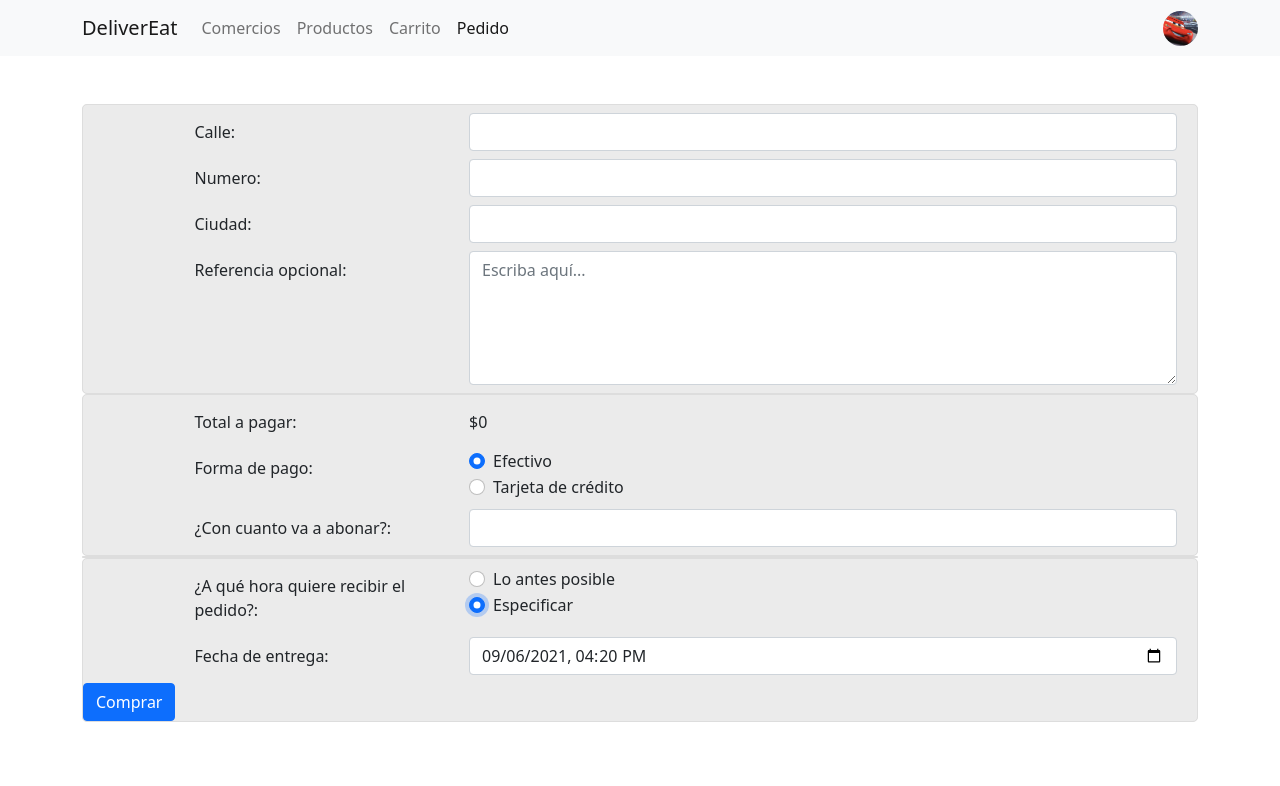
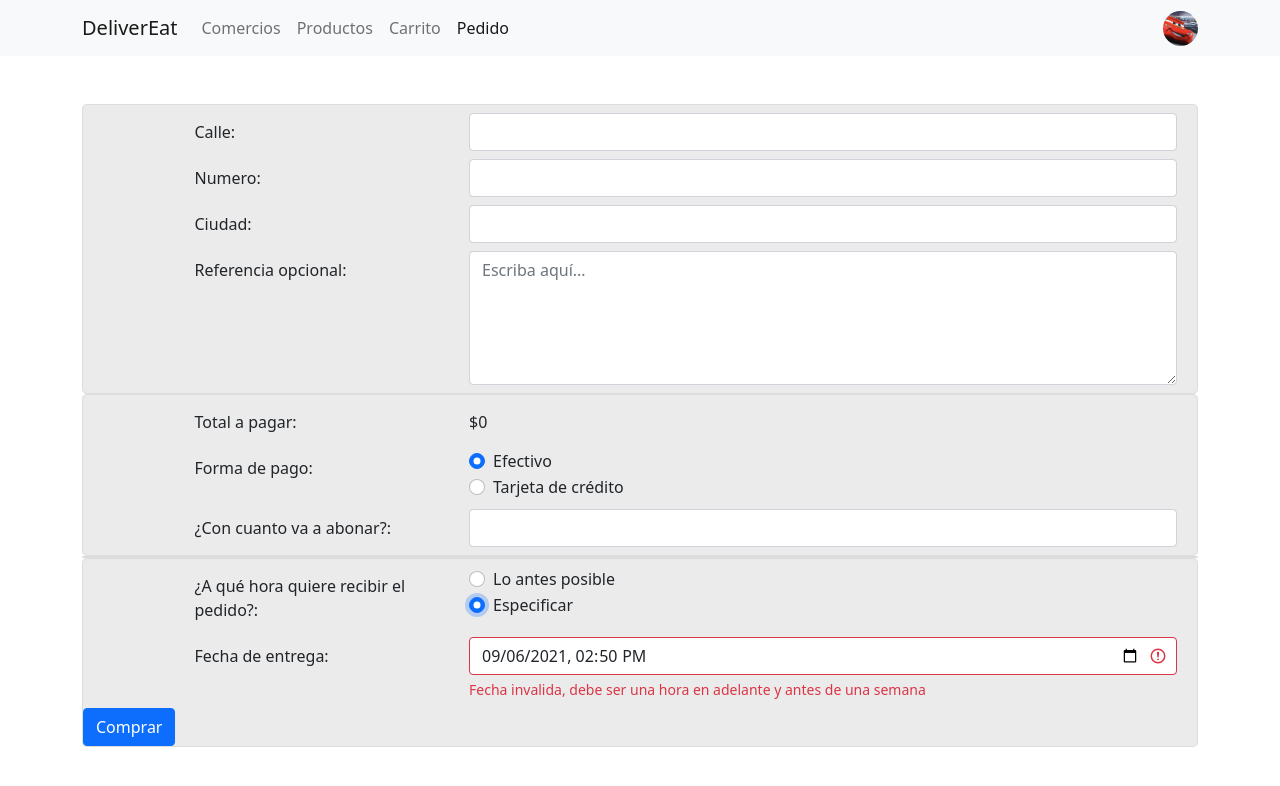
Before and after one commit to mzguido/ISW-Grupo10-4K1-2021, an Angular app in the folder Trabajos Practicos/Evaluables/TP6/ISW-2021-TPE-G10-06-DeliverEat/cliente/: page /pedido in a window 1280 px wide. Both pictures are taken after a click on the radio button "Especificar". Shown: the top 786 px of the page. Built offline with nearby package versions, Linux system fonts and the light colour scheme.

Commit message:
Actrualizado formulario pedido, validaciones v.1.2

```diff
--- a/Trabajos Practicos/Evaluables/TP6/ISW-2021-TPE-G10-06-DeliverEat/cliente/src/app/components/pedido/pedido.component.css
+++ b/Trabajos Practicos/Evaluables/TP6/ISW-2021-TPE-G10-06-DeliverEat/cliente/src/app/components/pedido/pedido.component.css
@@ -0,0 +1,6 @@
+.span-invalid {
+  width: 100%;
+  margin-top: 0.25rem;
+  font-size: 0.875em;
+  color: #dc3545;
+}
--- a/Trabajos Practicos/Evaluables/TP6/ISW-2021-TPE-G10-06-DeliverEat/cliente/src/app/components/pedido/pedido.component.html
+++ b/Trabajos Practicos/Evaluables/TP6/ISW-2021-TPE-G10-06-DeliverEat/cliente/src/app/components/pedido/pedido.component.html
@@ -48,8 +48,13 @@
             <div class="form-group row m-2">
                 <label class="col-form-label col-md-3 offset-md-1">Referencia opcional:</label>
                 <div class="col-sm-8">
-                    <textarea class="form-control" name="ref_opc" id="ref_opc" cols="100" rows="5" maxlength="280"
-                        placeholder="Escriba aquí..." formControlName="referencia"></textarea>
+                    <textarea class="form-control" name="ref_opc" id="ref_opc" cols="100" rows="5"
+                        placeholder="Escriba aquí..." formControlName="referencia"
+                        [ngClass]="{'is-invalid': FormPedido.controls.referencia.errors?.maxlength}"></textarea>
+                    <span class="invalid-feedback" *ngIf="FormPedido.controls.referencia.errors?.maxlength">
+                        <!-- *ngIf=" FormPedido.controls.referencia.dirty && FormPedido.controls.referencia.value.length > 280"> -->
+                        No debe superar los 280 caracteres
+                    </span>
                 </div>
             </div>
         </fieldset>
@@ -109,10 +114,10 @@
                         </span>
 
                         <span class="invalid-feedback"
-                            *ngIf="(FormPedido.controls.numeroTarjeta.touched || submitted) && FormPedido.controls.numeroTarjeta.errors && FormPedido.controls.numeroTarjeta.errors.pattern ">
+                            *ngIf=" FormPedido.controls.numeroTarjeta.errors && FormPedido.controls.numeroTarjeta.errors.pattern ">
                             Número de tarjeta incorrecto
                         </span>
-                        <span class="invalid-feedback" *ngIf="!esVisa()">
+                        <span class="span-invalid" *ngIf="!esVisa() && FormPedido.controls.numeroTarjeta.dirty ">
                             La tarjeta ingresada no es VISA
                         </span>
                     </div>
@@ -180,7 +185,11 @@
                 <label class="col-form-label col-md-3 offset-md-1">Fecha de entrega:</label>
                 <div class="col-sm-8">
                     <input type="datetime-local" class="form-control" name="fecha_pedido" id="fecha_pedido"
-                        formControlName="fechaEntrega">
+                        formControlName="fechaEntrega" [ngClass]="{'is-invalid':!fechaEntregaValida()}">
+
+                    <span class="invalid-feedback" *ngIf="(!fechaEntregaValida()  )">
+                        Fecha invalida, debe ser una hora en adelante y antes de una semana
+                    </span>
                 </div>
                 <!-- <div class="form-group row m-2">
                         <label class="col-form-label col-md-3 offset-md-1">Fecha de vencimiento:</label>
--- a/Trabajos Practicos/Evaluables/TP6/ISW-2021-TPE-G10-06-DeliverEat/cliente/src/app/components/pedido/pedido.component.ts
+++ b/Trabajos Practicos/Evaluables/TP6/ISW-2021-TPE-G10-06-DeliverEat/cliente/src/app/components/pedido/pedido.component.ts
@@ -13,7 +13,7 @@ export class PedidoComponent implements OnInit {
     calle: ['', [Validators.required]],
     numero: ['', [Validators.required]],
     ciudad: [, [Validators.required]],
-    referencia: ['', [Validators.required]],
+    referencia: ['', [Validators.required, Validators.maxLength(280)]],
     formaPago: ['efectivo', []],
     monto: [, [Validators.required]],
     // numeroTarjeta: [, [Validators.pattern('^4[0-9]{12}(?:[0-9]{3})?$')]],
@@ -21,7 +21,9 @@ export class PedidoComponent implements OnInit {
     cvc: [],
     fechaTarjeta: [this.getMesAnioActual()],
     prioridadEntrega: ['antesPosible'],
-    fechaEntrega: [new Date().toISOString().substring(0, 16)],
+    // fechaEntrega: [new Date().toISOString().substring(0, 16)],
+    fechaEntrega: [this.getFechaHoraActual().toISOString().substring(0, 16)],
+
     // fechaEntrega: ['2021-09-13T03:39'],
   });
   constructor(private fb: FormBuilder) {}
@@ -79,6 +81,13 @@ export class PedidoComponent implements OnInit {
         ]);
       }
     });
+
+    this.FormPedido.controls.referencia.valueChanges.subscribe((val) => {
+      console.log(this.FormPedido.controls.referencia);
+    });
+    this.FormPedido.controls.numeroTarjeta.valueChanges.subscribe((val) => {
+      console.log(val);
+    });
   }
 
   pagaEfectivo() {
@@ -96,6 +105,7 @@ export class PedidoComponent implements OnInit {
     console.log('formulario valido: ', this.FormPedido.valid);
     console.log(this.FormPedido.controls);
     this.fechaPedidoValida();
+    this.fechaEntregaValida();
   }
 
   esVisa() {
@@ -104,7 +114,8 @@ export class PedidoComponent implements OnInit {
 
     if (
       this.FormPedido.controls.numeroTarjeta.value != undefined &&
-      this.FormPedido.controls.numeroTarjeta.value[0] == 4
+      this.FormPedido.controls.numeroTarjeta.value[0] == 4 &&
+      this.FormPedido.controls.numeroTarjeta.value.length > 1
     ) {
       console.log(this.FormPedido.controls.numeroTarjeta.value);
 
@@ -167,7 +178,30 @@ export class PedidoComponent implements OnInit {
 
   getFechaHoraActual() {
     let fechaHoraSel = new Date();
-    fechaHoraSel.setMinutes(fechaHoraSel.getMinutes() + 60);
+    fechaHoraSel.setMinutes(fechaHoraSel.getMinutes() - 90);
+    console.log(fechaHoraSel);
+
+    console.log(fechaHoraSel.toISOString().substring(0, 16));
+
     return fechaHoraSel;
   }
+
+  fechaEntregaValida() {
+    let fechaAct = this.getFechaHoraActual();
+    fechaAct.setMinutes(fechaAct.getMinutes() + 150);
+    let fechaSel = new Date(this.FormPedido.controls.fechaEntrega.value);
+    let fechaMasSemana = this.getFechaHoraActual();
+    fechaMasSemana.setDate(fechaMasSemana.getDate() + 7);
+    fechaMasSemana.setMinutes(fechaMasSemana.getMinutes() + 150);
+    console.log({ fechaAct });
+    console.log({ fechaSel });
+    console.log({ fechaMasSemana });
+
+    return fechaSel >= fechaAct && fechaSel <= fechaMasSemana;
+    // if (fechaSel >= fechaAct && fechaSel <= fechaMasSemana) {
+    //   console.log('fecha Valida');
+    // } else {
+    //   console.log('fecha invalida');
+    // }
+  }
 }
```
